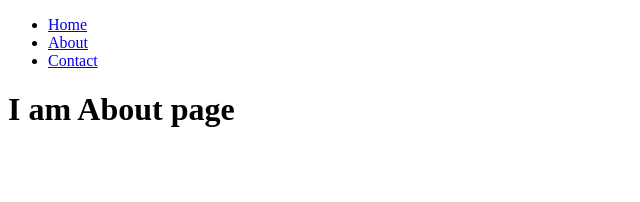
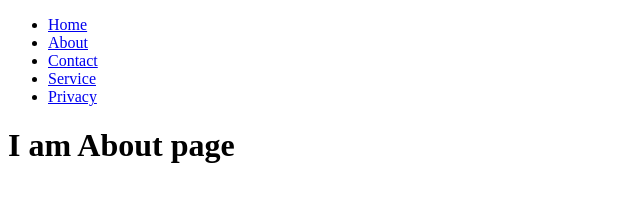
Before and after one commit to zainul-khan/gitproject3, a plain HTML site: page about.html in a window 1280 px wide. Shown: the whole page, without its empty margins (0-640 px from the left). Drawn offline with Linux system fonts and the light colour scheme.

Commit message:
This is my final commit and our website is ready

```diff
--- a/about.html
+++ b/about.html
@@ -11,6 +11,8 @@
         <li><a href="index.html">Home</a></li>
         <li><a href="about.html">About</a></li>
         <li><a href="contact.html">Contact</a></li>
+        <li><a href="service.html">Service</a></li>
+        <li><a href="privacy.html">Privacy</a></li>
     </ul>
     <h1>I am About page </h1>
 </body>
```
Also changed, not shown: contact.html (+2 -0 lines), index.html (+2 -0 lines), privacy.html (+2 -0 lines), service.html (+2 -0 lines).
